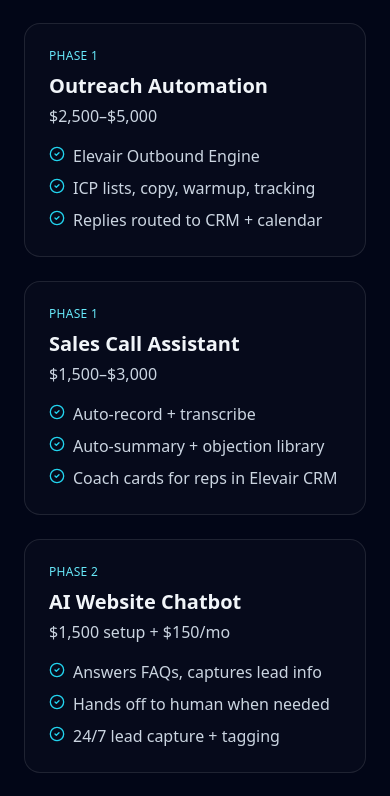
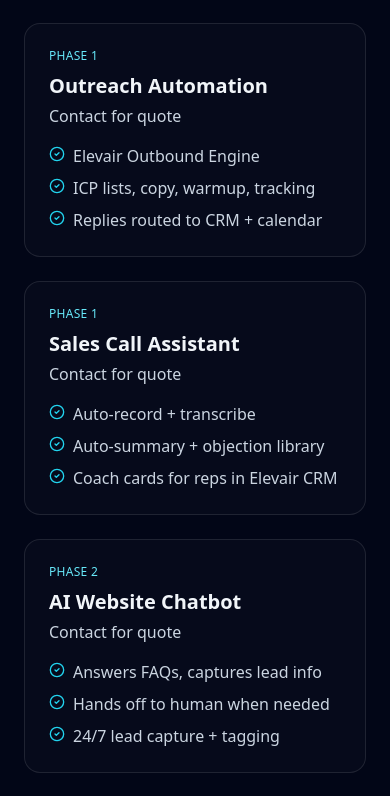
Before and after one commit to campbellhendee/elevair-clean, a Next.js app: page / in a window 390 px wide. Shown: the part 1800-2596 px from the top of the page. Built offline with nearby package versions, Linux system fonts and the light colour scheme; no server answers.

Commit message:
Homepage: remove $ amounts; limit booking CTAs to hero + sticky (header/sections -> Contact); Book: increase Calendly height to 820px

```diff
--- a/app/book/page.tsx
+++ b/app/book/page.tsx
@@ -37,7 +37,7 @@
         </p>
         {hasCalendly ? (
           <>
-            <div className="calendly-inline-widget mt-8" data-url={url} style={{ minWidth: '320px', height: '740px' }} />
+            <div className="calendly-inline-widget mt-8" data-url={url} style={{ minWidth: '320px', height: '820px' }} />
             <Script src="https://assets.calendly.com/assets/external/widget.js" strategy="afterInteractive" />
             <p className="mt-3 text-center text-slate-400 text-sm">
               Trouble loading Calendly?{' '}
--- a/app/page.tsx
+++ b/app/page.tsx
@@ -50,7 +50,7 @@
           <a href="/about" className="hover:text-white">About</a>
           <a href="/contact" className="hover:text-white">Contact</a>
         </nav>
-  <CTAButton href="/book" placement="header" className="hidden md:inline-flex">Book a call</CTAButton>
+  <CTAButton href="/contact" placement="header" className="hidden md:inline-flex">Contact</CTAButton>
       </Container>
     </header>
   );
@@ -111,32 +111,32 @@
 
 function Services() {
   const services = [
-    { tag: "Phase 1", title: "AI Growth Audit", price: "$500–$1,000", bullets: [
+    { tag: "Phase 1", title: "AI Growth Audit", price: "Contact for quote", bullets: [
       "60‑min founder interview + funnel review",
       "Map 3–5 leaks, with exact fixes",
       "Notion + Loom delivery (keep it even if we don’t build)",
     ]},
-    { tag: "Phase 1", title: "Outreach Automation", price: "$2,500–$5,000", bullets: [
+  { tag: "Phase 1", title: "Outreach Automation", price: "Contact for quote", bullets: [
       "Elevair Outbound Engine",
       "ICP lists, copy, warmup, tracking",
       "Replies routed to CRM + calendar",
     ]},
-    { tag: "Phase 1", title: "Sales Call Assistant", price: "$1,500–$3,000", bullets: [
+  { tag: "Phase 1", title: "Sales Call Assistant", price: "Contact for quote", bullets: [
       "Auto‑record + transcribe",
       "Auto‑summary + objection library",
       "Coach cards for reps in Elevair CRM",
     ]},
-    { tag: "Phase 2", title: "AI Website Chatbot", price: "$1,500 setup + $150/mo", bullets: [
+  { tag: "Phase 2", title: "AI Website Chatbot", price: "Contact for quote", bullets: [
       "Answers FAQs, captures lead info",
       "Hands off to human when needed",
       "24/7 lead capture + tagging",
     ]},
-    { tag: "Phase 2", title: "Full CRM Automation", price: "$3,500–$8,000", bullets: [
+  { tag: "Phase 2", title: "Full CRM Automation", price: "Contact for quote", bullets: [
       "Forms → emails → tasks → pipeline",
       "SLA timers, no‑response escalations",
       "Reporting built‑in",
     ]},
-    { tag: "Phase 2", title: "RevOps Dashboard", price: "$1,500–$4,000", bullets: [
+  { tag: "Phase 2", title: "RevOps Dashboard", price: "Contact for quote", bullets: [
       "Leads, win rate, speed‑to‑lead",
       "Channel attribution",
       "Owner‑friendly view (no fluff)",
@@ -200,7 +200,7 @@
               <h3 className="text-2xl font-bold">Speed‑to‑lead up, bookings up, revenue up.</h3>
               <p className="mt-2 text-slate-300">If we can’t show impact in 30 days, we shouldn’t be there.</p>
             </div>
-            <CTAButton href="/book" placement="section">Get a free consult <ArrowRight className="h-4 w-4" /></CTAButton>
+            <CTAButton href="/contact" placement="section" variant="secondary">Talk to us</CTAButton>
           </div>
         </div>
       </Container>
@@ -240,9 +240,9 @@
 
 function Pricing() {
   const tiers = [
-    { name: "AI Audit", price: "$500–$1k", points: ["60‑min audit call", "3–5 fixes mapped", "Notion + Loom roadmap"] },
-    { name: "Automation Setup", price: "$2.5k–$5k", points: ["CRM + forms + follow‑ups", "Outbound engine if needed", "Owner training + SOPs"] },
-    { name: "Monthly Support", price: "$1k–$3k/mo", points: ["Monitor + iterate", "New campaigns monthly", "Simple dashboard reports"] },
+  { name: "AI Audit", price: "Custom after consultation", points: ["60‑min audit call", "3–5 fixes mapped", "Notion + Loom roadmap"] },
+  { name: "Automation Setup", price: "Custom after consultation", points: ["CRM + forms + follow‑ups", "Outbound engine if needed", "Owner training + SOPs"] },
+  { name: "Monthly Support", price: "Custom after consultation", points: ["Monitor + iterate", "New campaigns monthly", "Simple dashboard reports"] },
   ];
   return (
     <section id="pricing">
@@ -296,7 +296,7 @@
           <h3 className="text-3xl md:text-4xl font-extrabold">Request a free consultation</h3>
           <p className="mt-3 text-slate-300 max-w-2xl mx-auto">Share a bit about your sales flow. We'll respond within 24 hours with quick wins and next steps.</p>
           <div className="mt-6 flex flex-col sm:flex-row items-center justify-center gap-3">
-            <CTAButton href="/book" placement="section">Talk to us <ArrowRight className="h-4 w-4" /></CTAButton>
+            <CTAButton href="/contact" placement="section">Talk to us <ArrowRight className="h-4 w-4" /></CTAButton>
             <a href="mailto:campbellhendee@elevair.org,williamdeyo@elevair.org?subject=Consultation%20request" className="rounded-2xl border border-white/20 px-6 py-3 font-semibold hover:bg-white/5 inline-flex items-center gap-2">
               Prefer email? growth@elevair.org
             </a>
```
